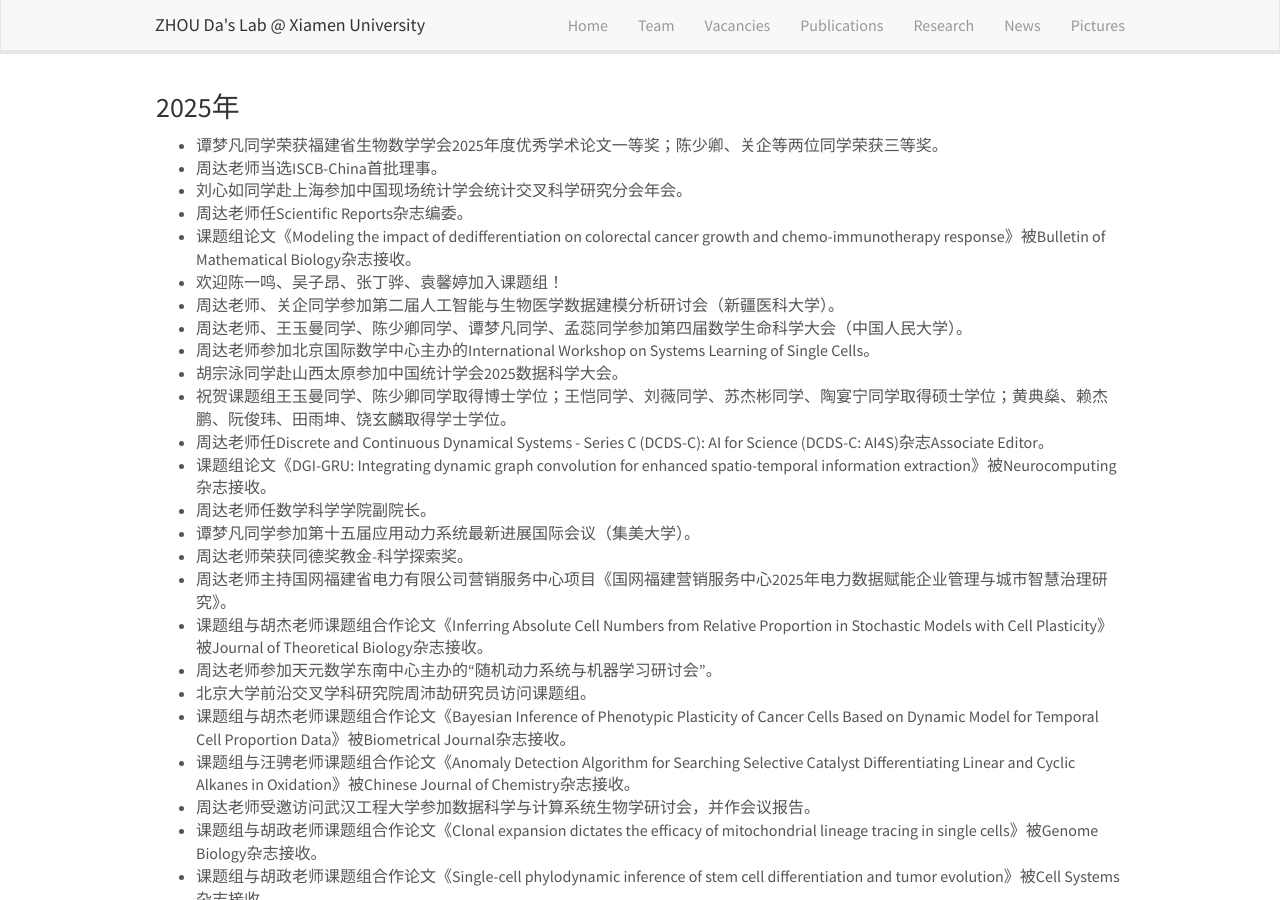
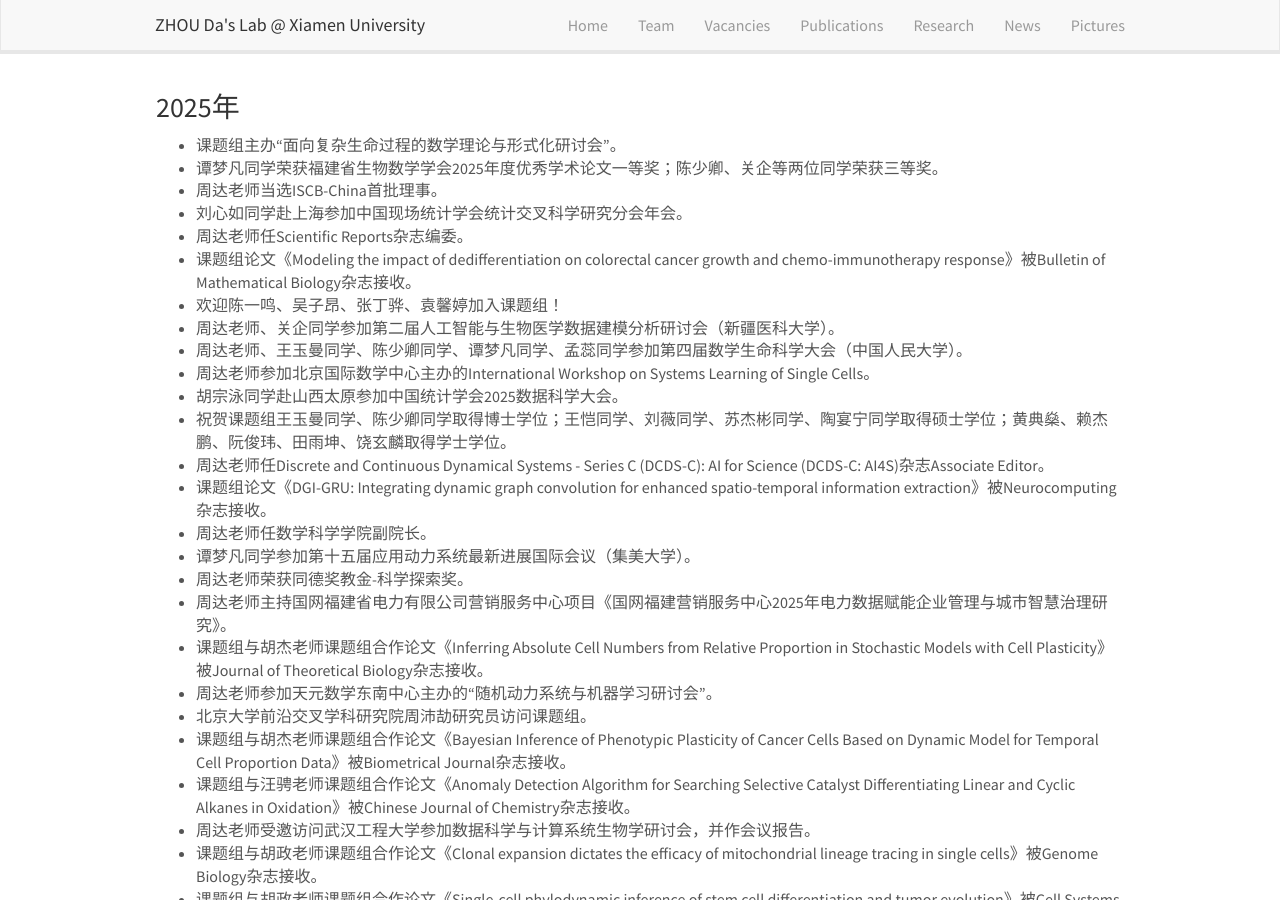
Before and after one commit to ZhouDaLab/zhoudalab.github.io, a Jekyll site: the page built from _pages/news.md, in a window 1280 px wide and 900 px high. Built offline with Jekyll 4.4.1, drawn with Linux system fonts in a browser that asks for light colours; nearby versions of some CDN libraries.

Commit message:
Update news.md

```diff
--- a/_pages/news.md
+++ b/_pages/news.md
@@ -8,6 +8,7 @@ permalink: /news/
 
 ### 2025年
 
+- 课题组主办“面向复杂生命过程的数学理论与形式化研讨会”。
 - 谭梦凡同学荣获福建省生物数学学会2025年度优秀学术论文一等奖；陈少卿、关企等两位同学荣获三等奖。
 - 周达老师当选ISCB-China首批理事。
 - 刘心如同学赴上海参加中国现场统计学会统计交叉科学研究分会年会。
```
